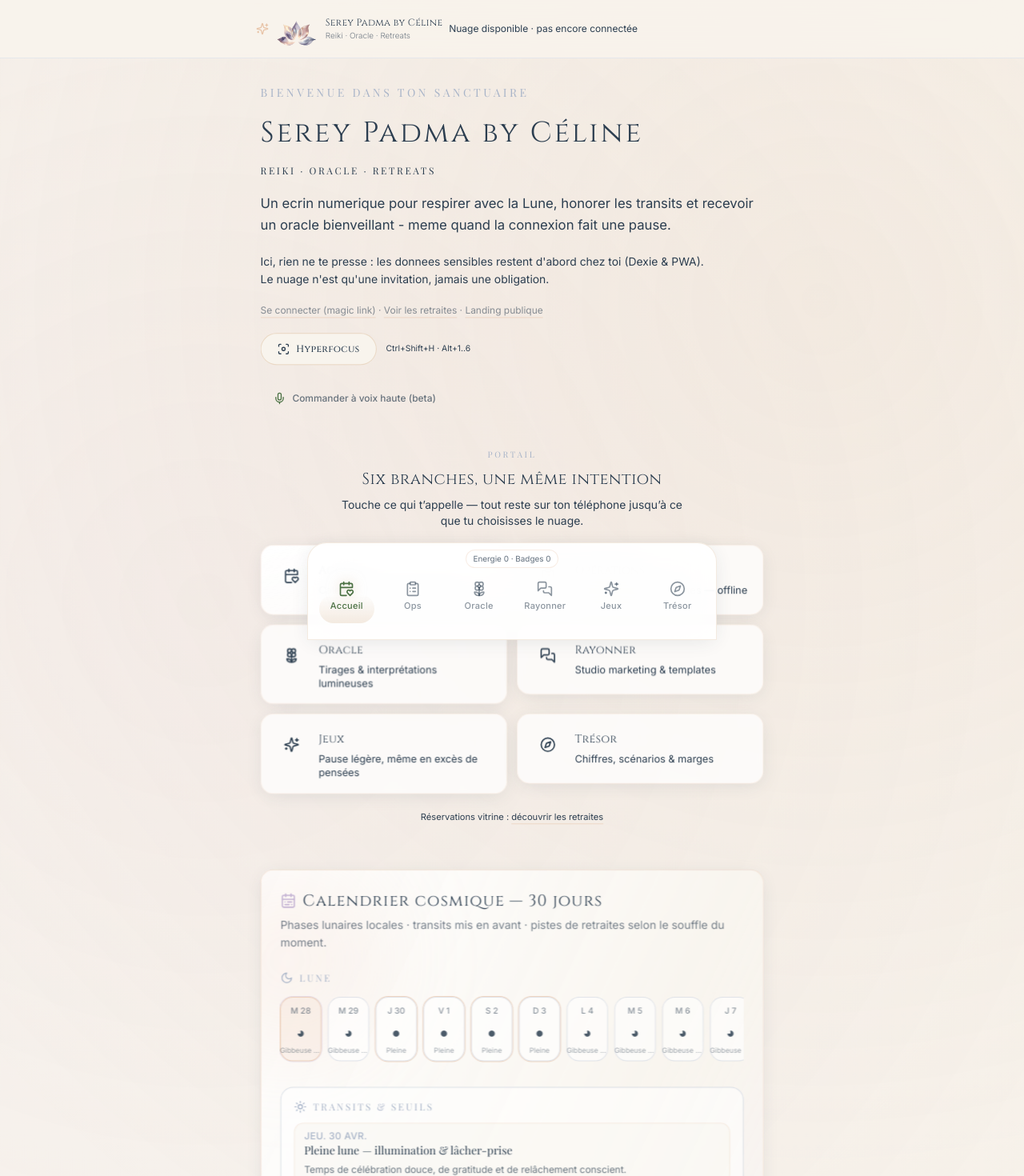
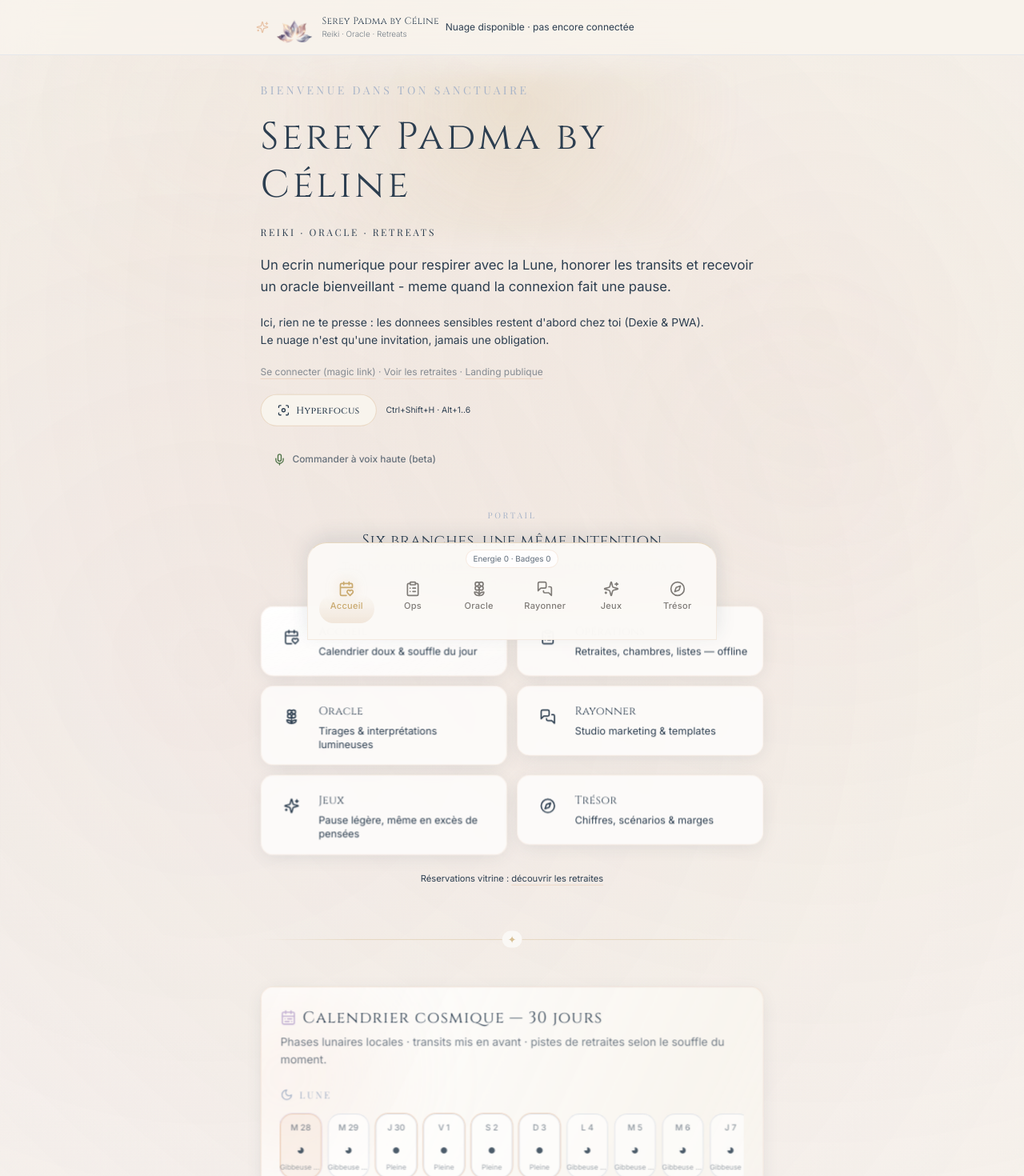
Before and after one commit to zesite07-boop/SPOR, a Next.js app: page / in a window 1280 px wide. Shown: the top 1470 px of the page at 80% size. Built offline with nearby package versions, Linux system fonts and the light colour scheme; no server answers; a web font is replaced by a local one.

Commit message:
Passe E1 : fondations visuelles premium - fonds, typo, nav, séparateurs, CTA

```diff
--- a/src/app/(main)/oracle/page.tsx
+++ b/src/app/(main)/oracle/page.tsx
@@ -11,6 +11,7 @@ import { OracleDrawsPanel } from "@/components/oracle/oracle-draws-panel";
 import { OracleProfilePanel } from "@/components/oracle/oracle-profile-panel";
 import { OracleHistoryPanel } from "@/components/oracle/oracle-history-panel";
 import { HyperfocusToolbar } from "@/components/layout/hyperfocus-toolbar";
+import { SectionSeparator } from "@/components/ui/section-separator";
 import { cn } from "@/lib/utils";
 
 type OracleTab = "draws" | "profile" | "history";
@@ -41,7 +42,7 @@ export default function OracleModulePage() {
 
   return (
     <div className="pb-12">
-      <header className="mb-8 space-y-4">
+      <header className="padma-hero-halo mb-8 space-y-4">
         <Link
           href="/bien-etre"
           className="inline-flex items-center gap-2 text-xs font-medium text-padma-night/60 transition hover:text-padma-lavender dark:text-padma-cream/60 dark:hover:text-padma-champagne"
@@ -53,7 +54,7 @@ export default function OracleModulePage() {
           <p className="font-display text-xs uppercase tracking-[0.28em] text-padma-pearl dark:text-padma-lavender/90">
             Module Oracle
           </p>
-          <h1 className="mt-2 font-cinzel text-3xl font-normal tracking-[0.06em] text-padma-night dark:text-padma-cream">
+          <h1 className="page-title mt-2 font-cinzel font-normal tracking-[0.08em] text-padma-night dark:text-padma-cream">
             Sanctuaire des tirages
           </h1>
           <p className="mt-3 max-w-prose text-sm leading-relaxed text-padma-night/78 dark:text-padma-cream/82">
@@ -63,6 +64,8 @@ export default function OracleModulePage() {
         </motion.div>
         <HyperfocusToolbar />
       </header>
+
+      <SectionSeparator className="mb-6" />
 
       <div className="mb-8 flex flex-wrap gap-2 border-b border-padma-champagne/25 pb-4 dark:border-padma-lavender/20">
         {mainTabs.map(({ id, label, Icon }) => (
--- a/src/app/(main)/page.tsx
+++ b/src/app/(main)/page.tsx
@@ -9,6 +9,7 @@ import { CosmicCalendarSection } from "@/components/home/cosmic-calendar-section
 import { DailyEnergySection } from "@/components/home/daily-energy-section";
 import { DailyOracleDraw } from "@/components/home/daily-oracle-draw";
 import { TonightDashboard } from "@/components/home/tonight-dashboard";
+import { SectionSeparator } from "@/components/ui/section-separator";
 import { loadLocalProfile } from "@/lib/db/profile-local";
 import { useUiStore } from "@/stores/ui-store";
 import { useEffect, useState } from "react";
@@ -30,7 +31,7 @@ export default function AccueilPage() {
 
   return (
     <>
-      <header className="mb-10 space-y-5">
+      <header className="padma-hero-halo mb-10 space-y-5">
         <motion.p
           initial={{ opacity: 0, y: 8 }}
           animate={{ opacity: 1, y: 0 }}
@@ -43,7 +44,7 @@ export default function AccueilPage() {
           initial={{ opacity: 0, y: 10 }}
           animate={{ opacity: 1, y: 0 }}
           transition={{ duration: 0.45, delay: 0.05 }}
-          className="font-cinzel text-3xl font-normal tracking-[0.08em] text-padma-night dark:text-padma-cream sm:text-4xl"
+          className="page-title font-cinzel font-normal tracking-[0.08em] text-padma-night dark:text-padma-cream"
         >
           Serey Padma by Céline
         </motion.h1>
@@ -90,9 +91,13 @@ export default function AccueilPage() {
       <LandingPortalGrid hyperfocus={hyperfocus} />
 
       <div className="mt-14 flex flex-col gap-12 pb-12">
+        <SectionSeparator />
         <CosmicCalendarSection />
+        <SectionSeparator />
         <TonightDashboard />
+        <SectionSeparator />
         <DailyOracleDraw />
+        <SectionSeparator />
         <DailyEnergySection />
       </div>
     </>
--- a/src/app/globals.css
+++ b/src/app/globals.css
@@ -25,8 +25,44 @@
   }
 
   body {
-    @apply min-h-dvh bg-oasis-cream font-sans text-base leading-[1.7] text-oasis-night antialiased dark:bg-[hsl(var(--background))] dark:text-oasis-cream;
+    @apply min-h-dvh font-sans text-base leading-[1.7] text-oasis-night antialiased dark:bg-[hsl(var(--background))] dark:text-oasis-cream;
+    background:
+      radial-gradient(circle at 12% 8%, rgba(201, 169, 110, 0.08) 0%, transparent 38%),
+      linear-gradient(180deg, #faf8f5 0%, #f5f0e8 100%);
     -webkit-tap-highlight-color: rgba(212, 175, 136, 0.22);
+  }
+
+  body::before {
+    content: "";
+    position: fixed;
+    inset: 0;
+    pointer-events: none;
+    z-index: -1;
+    opacity: 0.04;
+    background-image:
+      radial-gradient(circle at 22% 18%, rgba(201, 169, 110, 0.7) 0%, transparent 26%),
+      radial-gradient(circle at 78% 72%, rgba(197, 180, 212, 0.6) 0%, transparent 24%),
+      repeating-linear-gradient(25deg, rgba(255, 255, 255, 0.45) 0px, rgba(255, 255, 255, 0.45) 2px, transparent 2px, transparent 14px);
+  }
+
+  h1,
+  .page-title {
+    font-size: clamp(2.5rem, 6vw, 3rem);
+    letter-spacing: 0.08em;
+    line-height: 1.25;
+  }
+
+  h2,
+  .page-subtitle {
+    font-size: clamp(1.55rem, 4.2vw, 2rem);
+    letter-spacing: 0.05em;
+    line-height: 1.35;
+  }
+
+  h3 {
+    font-size: clamp(1.2rem, 3.3vw, 1.4rem);
+    letter-spacing: 0.03em;
+    line-height: 1.4;
   }
 
   /* Mandala décoratif très léger — SVG en fond */
@@ -82,6 +118,51 @@
   .padma-fade-up {
     animation: padma-fade-up 420ms cubic-bezier(0.16, 1, 0.3, 1);
   }
+
+  .padma-hero-halo {
+    position: relative;
+    isolation: isolate;
+  }
+
+  .padma-hero-halo::before {
+    content: "";
+    position: absolute;
+    inset: -0.8rem -1rem auto;
+    height: 13rem;
+    z-index: -1;
+    pointer-events: none;
+    background: radial-gradient(circle at 50% 20%, rgba(201, 169, 110, 0.18) 0%, rgba(201, 169, 110, 0.08) 38%, transparent 76%);
+    filter: blur(12px);
+  }
+
+  .padma-section-separator {
+    position: relative;
+    height: 22px;
+  }
+
+  .padma-section-separator::before {
+    content: "";
+    position: absolute;
+    left: 0;
+    right: 0;
+    top: 50%;
+    transform: translateY(-50%);
+    height: 1px;
+    background: linear-gradient(90deg, transparent 0%, rgba(201, 169, 110, 0.3) 18%, rgba(201, 169, 110, 0.3) 82%, transparent 100%);
+  }
+
+  .padma-section-separator::after {
+    content: "✦";
+    position: absolute;
+    left: 50%;
+    top: 50%;
+    transform: translate(-50%, -50%);
+    color: rgba(201, 169, 110, 0.72);
+    font-size: 0.8rem;
+    background: #faf8f5;
+    padding: 0 7px;
+    border-radius: 999px;
+  }
 }
 
 @keyframes padma-fade-up {
--- a/src/components/layout/auth-chrome.tsx
+++ b/src/components/layout/auth-chrome.tsx
@@ -46,9 +46,7 @@ export function AuthChrome({ cloudAuthAvailable, sessionEmail }: AuthChromeProps
       <div className="mx-auto flex max-w-2xl flex-wrap items-center justify-between gap-2 px-4 py-2.5 md:gap-3 md:py-3">
         <div className="flex min-w-0 flex-1 items-center gap-2">
           <Sparkles className="h-4 w-4 shrink-0 text-padma-champagne dark:text-padma-lavender" aria-hidden />
-          <div className="hidden sm:block">
-            <BrandMark compact />
-          </div>
+          <BrandMark compact className="shrink-0" />
           {!cloudAuthAvailable && showDemoBadge && (
             <>
               <span className="hidden rounded-full border border-padma-champagne/35 bg-white/65 px-2 py-0.5 font-display text-[0.6rem] uppercase tracking-[0.12em] text-padma-night/72 shadow-sm dark:border-padma-lavender/30 dark:bg-padma-night/55 dark:text-padma-cream/75 sm:inline">
--- a/src/components/layout/bottom-nav.tsx
+++ b/src/components/layout/bottom-nav.tsx
@@ -15,7 +15,7 @@ export function BottomNav() {
   return (
     <nav
       className={cn(
-        "fixed inset-x-0 bottom-0 z-50 mx-auto max-w-lg rounded-t-3xl border border-oasis-champagne/25 bg-white/90 pb-safe shadow-soft backdrop-blur-xl dark:border-oasis-lavender/20 dark:bg-oasis-night/92 print:hidden",
+        "fixed inset-x-0 bottom-0 z-50 mx-auto max-w-lg rounded-t-3xl border border-oasis-champagne/20 border-t-[1.5px] border-t-[#c9a96e66] bg-[#fbf9f6]/95 pb-safe shadow-[0_-8px_24px_rgba(44,62,80,0.12)] backdrop-blur-xl dark:border-oasis-lavender/20 dark:bg-oasis-night/92 print:hidden",
         "safe-area-pb"
       )}
       aria-label="Navigation principale Serey Padma by Celine"
@@ -37,8 +37,8 @@ export function BottomNav() {
                 className={cn(
                   "touch-min relative flex touch-manipulation flex-col items-center justify-center gap-0.5 rounded-xl px-1 py-2 text-[10px] font-medium tracking-wide transition-all duration-300 active:scale-[0.97] sm:text-[11px]",
                   active
-                    ? "text-oasis-reiki dark:text-oasis-champagne"
-                    : "text-oasis-night/55 hover:text-oasis-night dark:text-oasis-cream/55 dark:hover:text-oasis-cream"
+                    ? "text-[#c9a96e] dark:text-[#c9a96e]"
+                    : "text-[#7f7b77] hover:text-oasis-night dark:text-oasis-cream/55 dark:hover:text-oasis-cream"
                 )}
                 title={`Aller vers ${label} (Alt+${shortLabel})`}
               >
--- a/src/components/layout/brand-mark.tsx
+++ b/src/components/layout/brand-mark.tsx
@@ -11,7 +11,7 @@ export function BrandMark({ compact, className }: { compact?: boolean; className
         alt="Serey Padma by Céline"
         width={48}
         height={48}
-        className="h-12 w-auto rounded-xl object-contain"
+        className={cn("w-auto rounded-xl object-contain", compact ? "h-11" : "h-12")}
         priority={compact}
       />
       <div className="min-w-0">
--- a/src/components/ui/button.tsx
+++ b/src/components/ui/button.tsx
@@ -9,12 +9,12 @@ const buttonVariants = cva(
     variants: {
       variant: {
         default:
-          "bg-gradient-to-r from-oasis-reiki to-oasis-reiki/85 text-white shadow-soft hover:shadow-glow hover:-translate-y-0.5",
+          "bg-gradient-to-r from-[#c9a96e] to-[#c5b4d4] text-padma-night shadow-soft hover:shadow-glow hover:-translate-y-0.5",
         secondary:
           "bg-oasis-cream dark:bg-oasis-night/80 text-oasis-night dark:text-oasis-cream border border-oasis-champagne/40 hover:-translate-y-0.5",
         ghost: "hover:bg-oasis-lavender/25 dark:hover:bg-oasis-lavender/15 text-oasis-night dark:text-oasis-cream",
         oracle:
-          "bg-gradient-to-r from-oasis-champagne via-oasis-lavender to-oasis-rose text-oasis-night shadow-soft hover:shadow-glow hover:-translate-y-0.5",
+          "bg-gradient-to-r from-[#c9a96e] via-oasis-lavender to-[#d8bfd8] text-oasis-night shadow-soft hover:shadow-glow hover:-translate-y-0.5",
       },
       size: {
         default: "h-11 px-6 py-2",
--- /dev/null
+++ b/src/components/ui/section-separator.tsx
@@ -0,0 +1,3 @@
+export function SectionSeparator({ className = "" }: { className?: string }) {
+  return <div className={`padma-section-separator ${className}`.trim()} aria-hidden />;
+}
```
